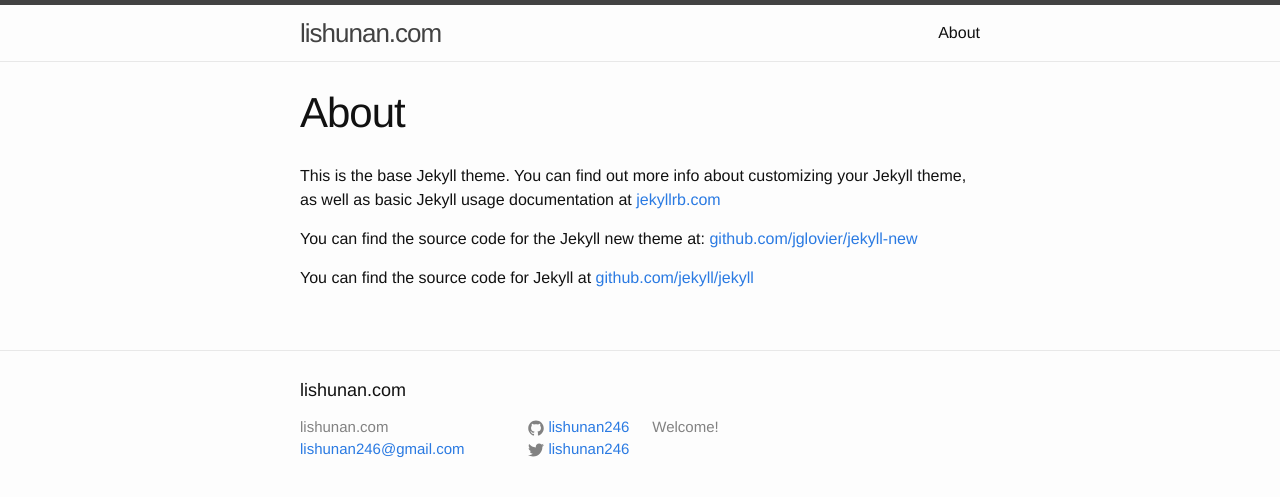
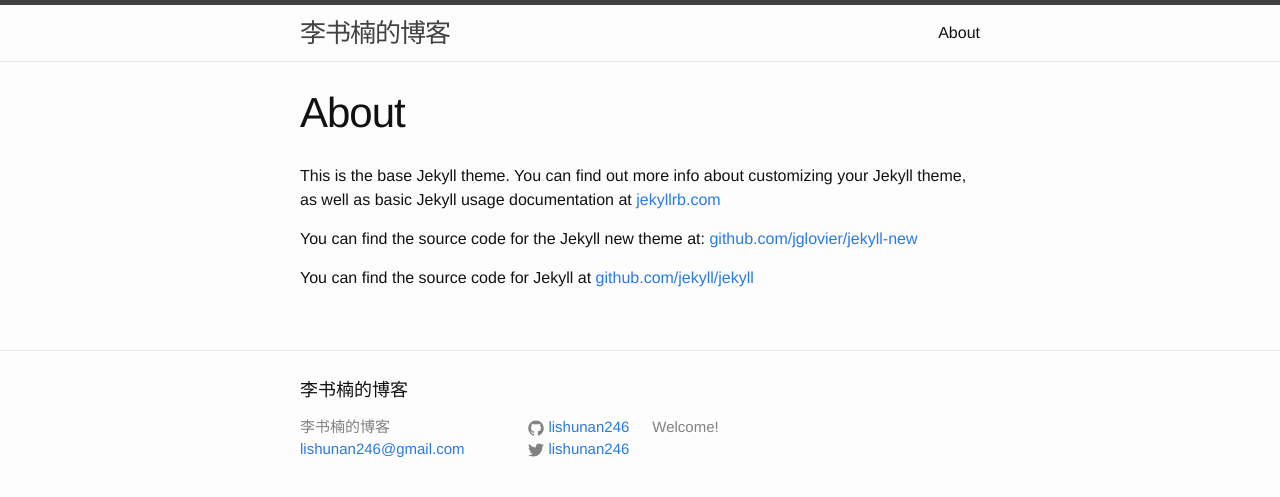
Before and after one commit to lishunan246/lishunan246.github.io, a Jekyll site: the page built from about.md, in a window 1280 px wide. Shown: the top 497 px of the page. Built offline with Jekyll 4.4.1, drawn with Linux system fonts in a browser that asks for light colours; nearby versions of some CDN libraries.

Commit message:
change title

```diff
--- a/_config.yml
+++ b/_config.yml
@@ -1,5 +1,5 @@
 # Site settings
-title: lishunan.com
+title: 李书楠的博客
 email: lishunan246@gmail.com
 description: > # this means to ignore newlines until "baseurl:"
   Welcome!
```
